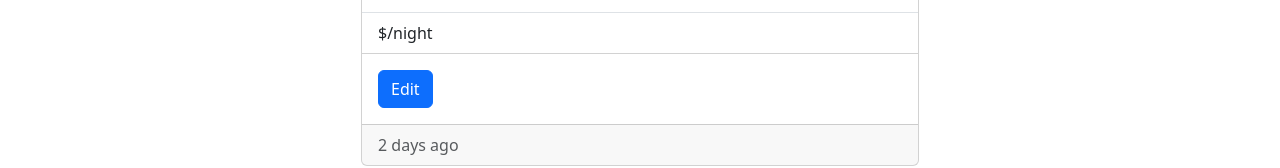
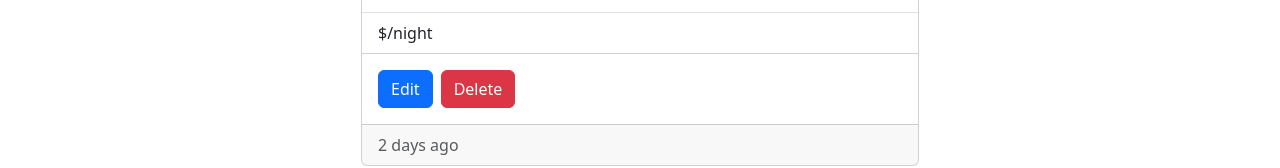
Before and after one commit to oybekabdulazizov/jelp-kemp, a React (Vite) app in the folder client/: page /campgrounds/1 in a window 1280 px wide. Shown: the part 543-711 px from the top of the page. Built offline with nearby package versions, Linux system fonts and the light colour scheme; no server answers.

Commit message:
add the option to delete a campground

```diff
--- a/client/src/components/campground/Details.tsx
+++ b/client/src/components/campground/Details.tsx
@@ -31,6 +31,17 @@ export default function Details({}: Props) {
     findCampground();
   }, []);
 
+  const handleDelete = async () => {
+    try {
+      const response = await axios.delete(
+        `http://localhost:3001/campgrounds/${_id}`
+      );
+      console.log(response);
+    } catch (err) {
+      console.log(err);
+    }
+  };
+
   return (
     <div className={`container my-4 ${width < 576 && 'px-4'}`}>
       <div className={`card ${width >= 992 ? 'w-50' : 'w-75'} mx-auto`}>
@@ -55,6 +66,9 @@ export default function Details({}: Props) {
           >
             Edit
           </Link>
+          <button className='btn btn-danger' onClick={handleDelete}>
+            Delete
+          </button>
         </div>
         <div className='card-footer text-body-secondary'>2 days ago</div>
       </div>
```
